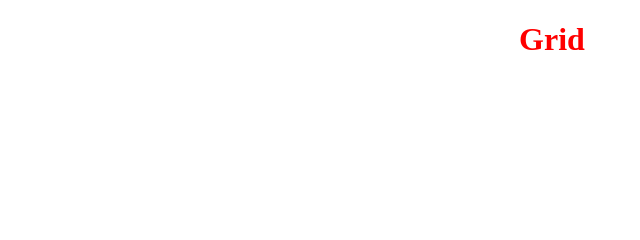
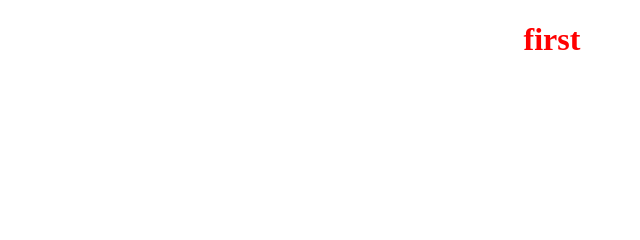
Before and after one commit to Pradeepooshan/INTERNSHIP, a plain HTML site: page index.html in a window 1280 px wide. Shown: the top 240 px of the page, 88-728 px from the left. Drawn offline with Linux system fonts and the light colour scheme.

Commit message:
changed first

```diff
--- a/index.html
+++ b/index.html
@@ -29,7 +29,7 @@
     </style>
 </head>
 <body>
-    <h1>Grid</h1>
+    <h1>first</h1>
     <section>
         <div style="background-color: midnightblue;">1</div>
         <div class="one" style="background-color: rgb(223, 157, 35);">2</div>
```
